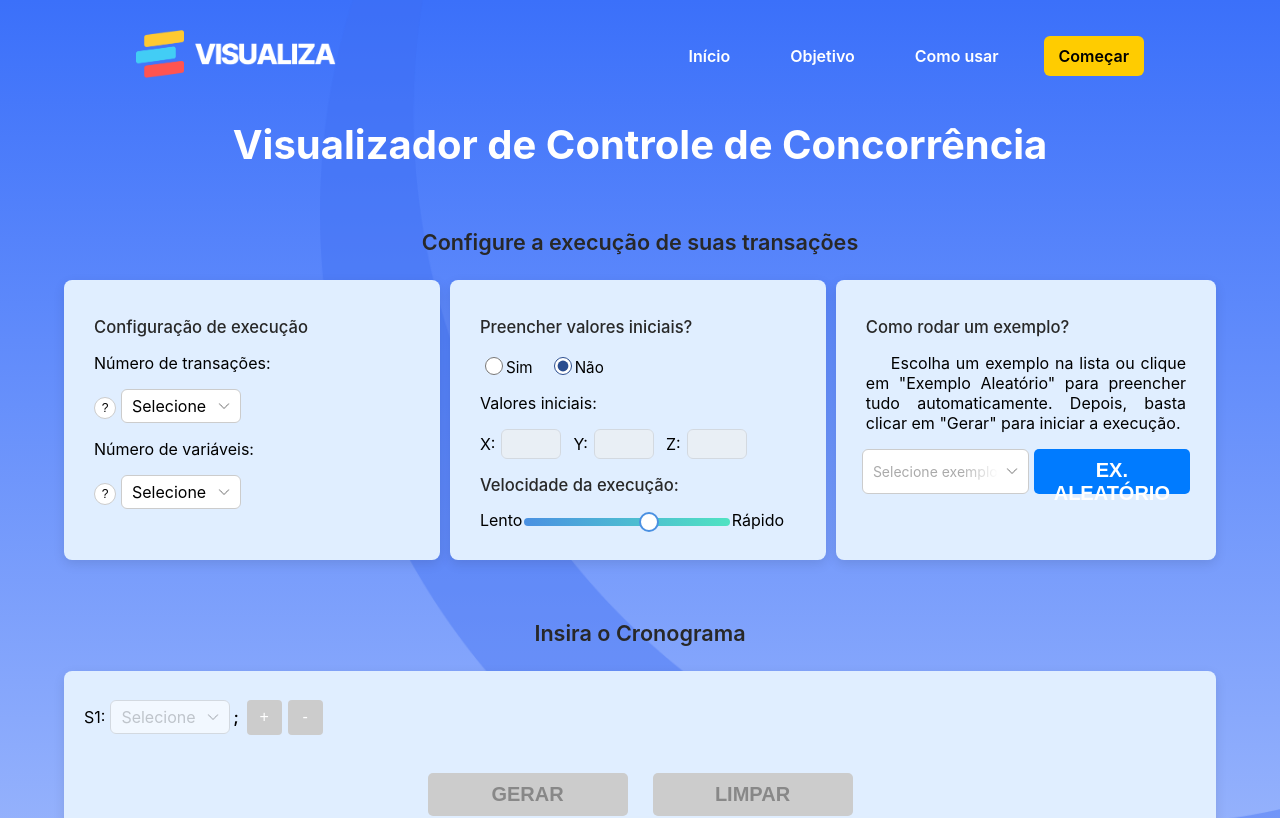
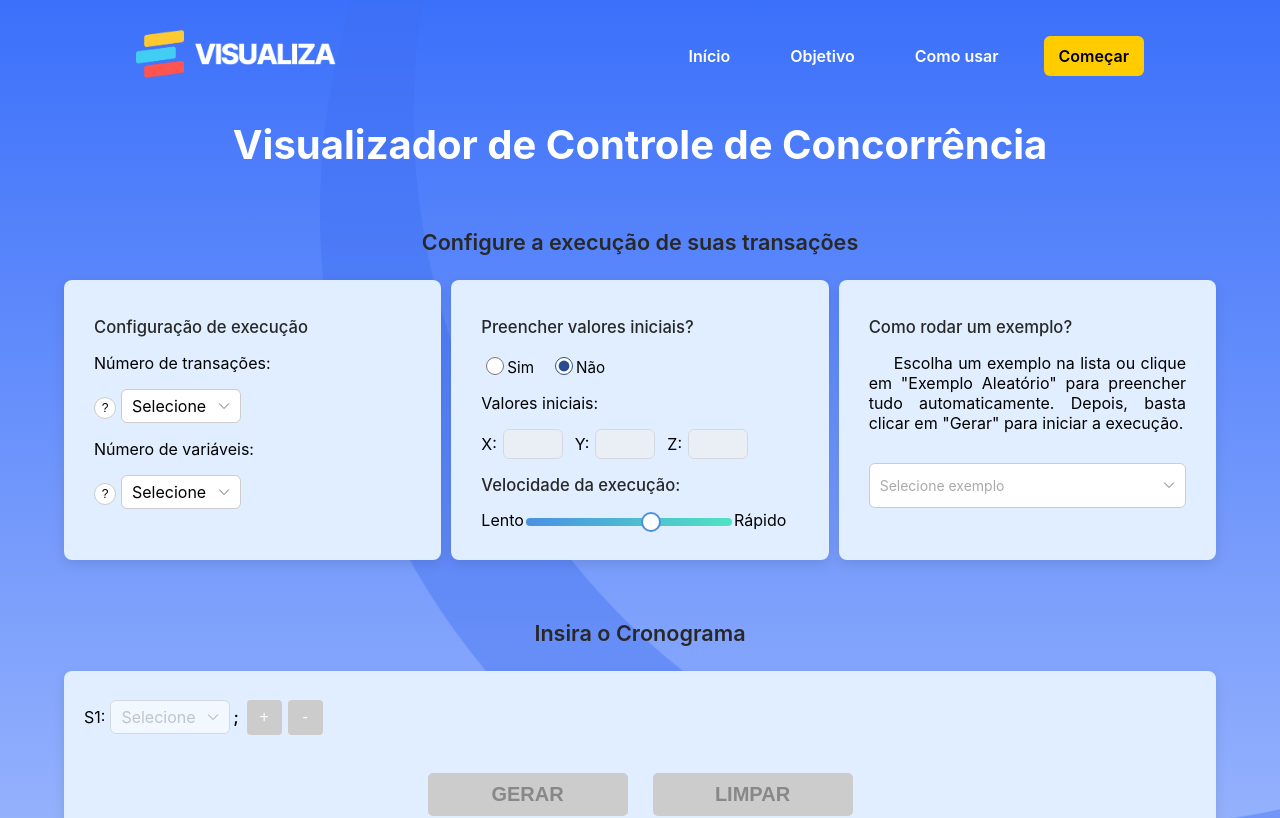
Before and after one commit to Kadu-Santos/controle-concorrencia-app, a React (Create React App) app: page /RunPage in a window 1280 px wide. Shown: the top 818 px of the page. Built offline with nearby package versions, Linux system fonts and the light colour scheme.

Commit message:
Melhorias visuais no seletor de exemplos.

```diff
--- a/src/components/ExampleDropdown/ExampleDropdown.css
+++ b/src/components/ExampleDropdown/ExampleDropdown.css
@@ -1,7 +1,7 @@
 .example-dropdown {
   position: relative;
   display: inline-block;
-  width: 250px;
+  width: 100%;
   font-size: 12px;
 }
 
@@ -39,6 +39,10 @@
   min-width: 160px;
   z-index: 1000;
   animation: fadeDropdown 0.15s ease-out;
+
+  /* Rolagem */
+  max-height: 200px;
+  overflow-y: auto;
 }
 
 /* Item */
@@ -47,8 +51,7 @@
   cursor: pointer;
 }
 .example-dropdown__item:hover {
-  background-color: #f6f6f6;
-  border-radius: 4px;
+  background-color: #e0e0e0;
 }
 
 /* Seta */
@@ -70,6 +73,7 @@
   transition: color 0.25s ease;
   white-space: nowrap;
   overflow: hidden;
+  width: 100%;
 
   text-overflow: ellipsis;
   -webkit-mask-image: linear-gradient(to right, black 70%, transparent 100%);
@@ -85,6 +89,17 @@
   color: #333;
 }
 
+.example-dropdown__item.random {
+  background-color: #0049b6;
+  color: white;
+  font-size: 14px;
+  font-weight: 500;
+}
+
+.example-dropdown__item.random:hover {
+  background-color: #0056d6;
+}
+
 /* Animação */
 @keyframes fadeDropdown {
   from { opacity: 0; transform: translateY(-10px); }
--- a/src/components/ExampleDropdown/ExampleDropdown.js
+++ b/src/components/ExampleDropdown/ExampleDropdown.js
@@ -38,9 +38,8 @@ function ExampleDropdown({ examples, onSelect, disabled = false }) {
   return (
     <div className="example-dropdown" ref={dropdownRef}>
       <div
-        className={`example-dropdown__display ${
-          disabled ? "example-dropdown__display--disabled" : ""
-        }`}
+        className={`example-dropdown__display ${disabled ? "example-dropdown__display--disabled" : ""
+          }`}
         onClick={toggleMenu}
       >
         <span
@@ -56,14 +55,20 @@ function ExampleDropdown({ examples, onSelect, disabled = false }) {
         <img
           src={downIcon}
           alt="Toggle menu"
-          className={`example-dropdown__arrow ${
-            menuOpen ? "example-dropdown__arrow--rotated" : ""
-          }`}
+          className={`example-dropdown__arrow ${menuOpen ? "example-dropdown__arrow--rotated" : ""
+            }`}
         />
       </div>
 
       {menuOpen && (
         <div className="example-dropdown__menu">
+          <div
+            className="example-dropdown__item random"
+            onClick={() => handleSelect(Math.floor(Math.random() * examples.length))}
+          >
+            {"Exemplo aleatório"}
+          </div>
+
           {examples.map((ex, idx) => (
             <div
               key={idx}
--- a/src/screens/RunPage/RunPage.css
+++ b/src/screens/RunPage/RunPage.css
@@ -175,10 +175,12 @@
 .istructionText{
   text-indent: 25px;
   text-align: justify;
+  margin-bottom: 30px;
 }
 
 .selectExemple {
   display: flex;
+  flex-direction: column;
   gap: 5px;
   justify-content: center;
   align-items: center;
--- a/src/screens/RunPage/RunPage.js
+++ b/src/screens/RunPage/RunPage.js
@@ -112,24 +112,11 @@ function RunPage() {
                             para preencher tudo automaticamente. Depois, basta clicar em
                             "Gerar" para iniciar a execução.</p>
 
-                        <div className='selectExemple'>
-                            <ExampleDropdown
-                                examples={getNamesExemples()}
-                                onSelect={(index) => { executarExemplo(index) }}
-                                disabled={executando}
-                            />
-
-                            <ButtonC
-                                texto="EX. ALEATÓRIO"
-                                corFundo="#007bff"
-                                corTexto="#fff"
-                                onClick={executarExemplo}
-                                ativo={!executando}
-                                fontSize='20px'
-                                width='220px'
-                                height='45px'
-                            />
-                        </div>
+                        <ExampleDropdown
+                            examples={getNamesExemples()}
+                            onSelect={(index) => { executarExemplo(index) }}
+                            disabled={executando}
+                        />
                     </div>
                 </div>
 
```
